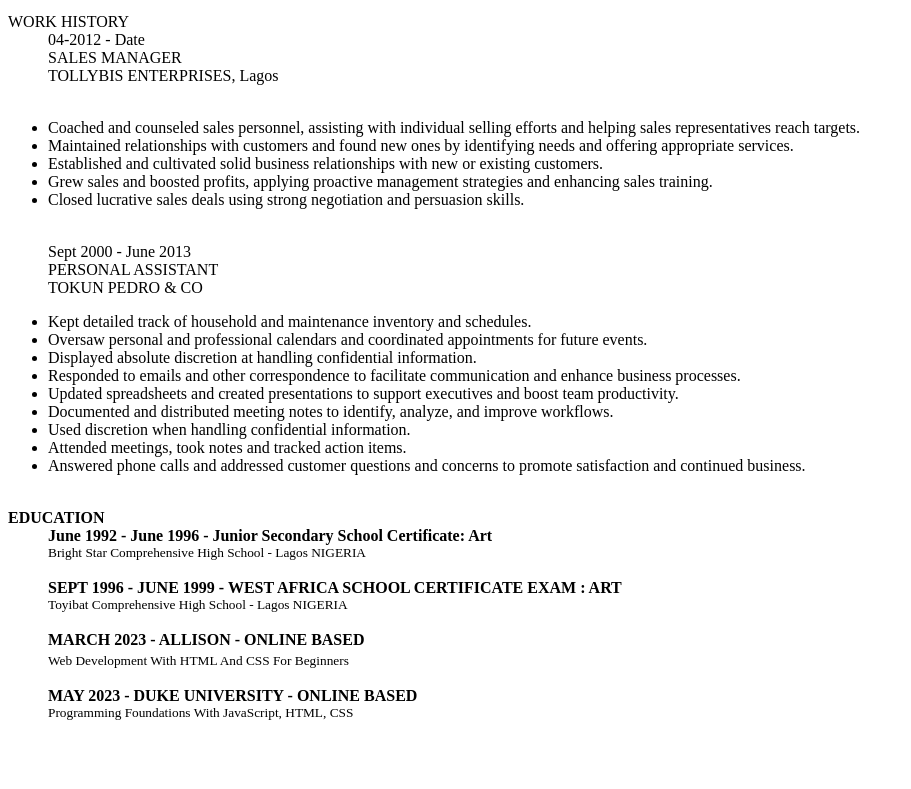
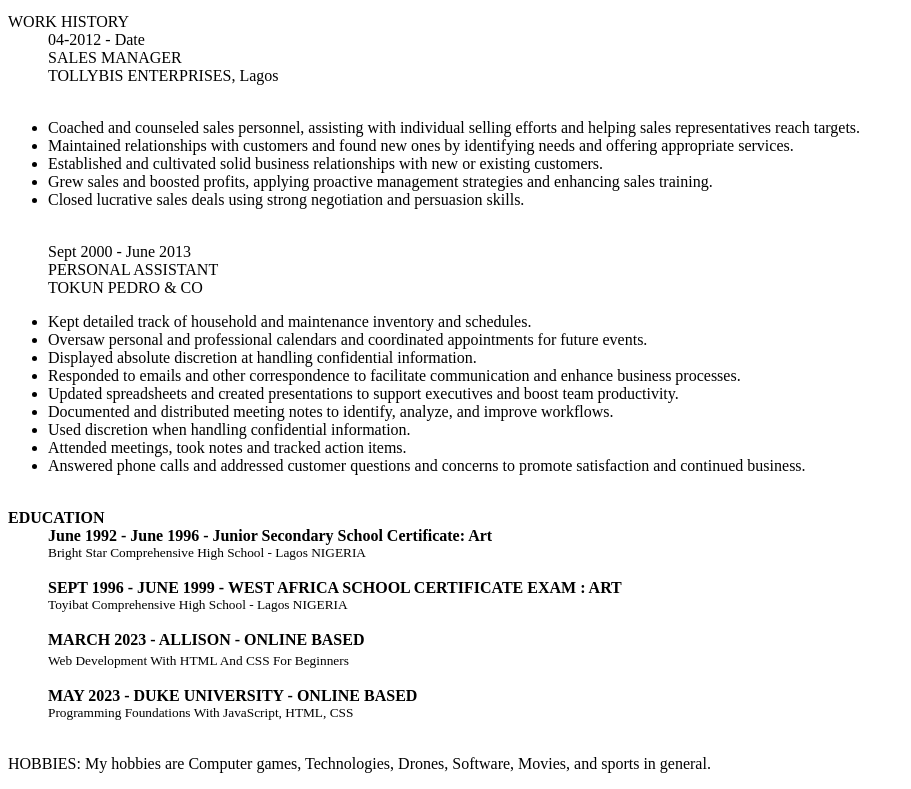
Before and after one commit to JamesAbiolaBisiriyu/my_cv, a plain HTML site: page index.html in a window 1280 px wide. Shown: the part 418-1207 px from the top of the page, without its empty margins (0-911 px from the left). Before the commit the page ends 1173 px from the top, so only its background shows below. Drawn offline with Linux system fonts and the light colour scheme.

Commit message:
Hobbies added

```diff
--- a/index.html
+++ b/index.html
@@ -51,6 +51,7 @@
       <dd><b> MARCH 2023 - ALLISON - ONLINE BASED</b><sub><br>Web Development With HTML And CSS For Beginners</sub></dd><br>
       <dd><b> MAY 2023 - DUKE UNIVERSITY - ONLINE BASED </b><br><sub>Programming Foundations With JavaScript, HTML, CSS</sub></dd><br>
     </dl>
+    <p>HOBBIES: My hobbies are Computer games, Technologies, Drones, Software, Movies, and sports in general.</p>
 
   </body>
 </html>
```
